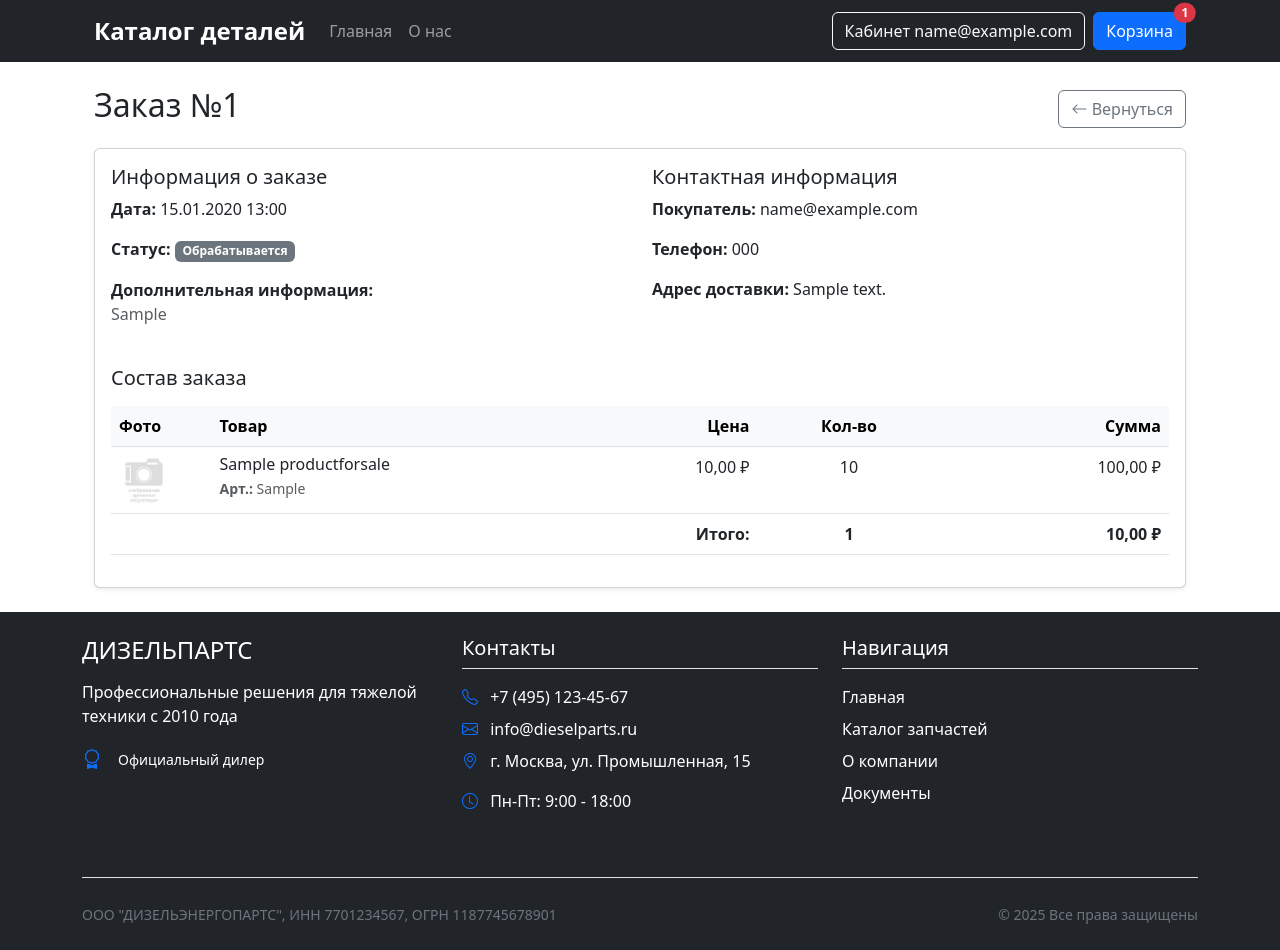
After one commit to DyshaGusew/DiselParts, a Django app: page /order/order-detail/1/ in a window 1280 px wide. The commit adds this page. Run offline with Django 5.2, Linux system fonts and the light colour scheme; a user stored in the database is signed in; tables that the repository leaves empty hold one stand-in row (values such as "Sample post"); data that the repository does not hold is empty; parts of the project's set-up code (start-up, migrations or seed data) failed here and were passed over.

Commit message:
Отображение инфо о заказе + админка

```diff
--- a/accounts/templates/accounts/profile.html
+++ b/accounts/templates/accounts/profile.html
@@ -113,12 +113,13 @@
                                                 </td>
                                                 <td>{{ order.total }} руб.</td>
                                                 <td>
-                                                    <span class="badge rounded-pill py-2 px-3 {% if order.status == 'Pending' %}bg-warning text-dark {% elif order.status == 'Completed' %}bg-success {% elif order.status == 'Cancelled' %}bg-danger {% else %}bg-secondary{% endif %}">
+                                                    <span class="badge {% if order.status == 'Обрабатывается' %}bg-secondary {% elif order.status == 'Отправлен' %}bg-info {% elif order.status == 'Доставлен' %}bg-success {% elif order.status == 'Отменен' %}bg-danger {% else %}bg-primary{% endif %}">
                                                         {{ order.status }}
                                                     </span>
                                                 </td>
                                                 <td class="text-end pe-4">
-                                                    <a href="#" class="btn btn-sm btn-outline-primary rounded-pill px-3">
+                                                    <a href="{% url 'order:order-view' order.id %}"
+                                                       class="btn btn-sm btn-outline-primary rounded-pill px-3">
                                                         <i class="bi bi-eye me-1"></i> Подробнее
                                                     </a>
                                                 </td>
--- a/catalog/models/ProductForSale.py
+++ b/catalog/models/ProductForSale.py
@@ -9,7 +9,6 @@ from django.conf import settings
 
 
 class ProductForSale(Persistent):
-    # Связь с оригинальным товаром
     moysklad_product = models.OneToOneField(
         MoyskladProduct,
         on_delete=models.CASCADE,
@@ -17,7 +16,6 @@ class ProductForSale(Persistent):
         verbose_name="Продукт из МойСклад",
     )
 
-    # Основные поля (дублируем только нужные)
     name = models.CharField(max_length=255, verbose_name="Название")
     article = models.CharField(max_length=100, blank=True, verbose_name="Артикул")
     description = models.TextField(blank=True, verbose_name="Описание")
@@ -33,6 +31,7 @@ class ProductForSale(Persistent):
         verbose_name="Цена продажи мойсклад",
         default=0.00,
     )
+
     # Цена для продажи (может отличаться от цены в МойСклад)
     sale_price = models.DecimalField(
         max_digits=15,
@@ -49,10 +48,8 @@ class ProductForSale(Persistent):
         default=0.00,
     )
 
-    # Дополнительные поля для продажи
     is_active = models.BooleanField(default=True, verbose_name="Активен для продажи")
 
-    # Дополнительные поля, специфичные для вашего приложения
     views = models.PositiveIntegerField(default=0, verbose_name="Просмотры")
     rating = models.FloatField(default=0.0, verbose_name="Рейтинг")
 
@@ -65,9 +62,7 @@ class ProductForSale(Persistent):
         return f"{self.name} ({self.article}) - {self.sale_price} руб."
 
     def get_medium_image_url(self):
-        """Делегируем метод оригинальной модели"""
         return self.moysklad_product.get_medium_image_url()
 
     def get_original_image_url(self):
-        """Делегируем метод оригинальной модели"""
         return self.moysklad_product.get_original_image_url()
--- a/order/models/Order.py
+++ b/order/models/Order.py
@@ -25,6 +25,13 @@ def order_item_deleted(sender, instance, **kwargs):
 
 
 class Order(models.Model):
+    STATUS_CHOICES = [
+        ('Обрабатывается', 'Обрабатывается'),
+        ('Отправлен', 'Отправлен'),
+        ('Доставлен', 'Доставлен'),
+        ('Отменен', 'Отменен'),
+        ('Другое', 'Другое'),
+    ]
     User = models.ForeignKey(
         Buyer,
         on_delete=models.CASCADE,
@@ -36,8 +43,12 @@ class Order(models.Model):
         max_digits=10, decimal_places=2, default=0, verbose_name='Сумма'
     )
     status = models.CharField(
-        max_length=50, default='Обрабатывается', verbose_name='Статус'
+        max_length=255,
+        choices=STATUS_CHOICES,
+        default='Обрабатывается',
+        verbose_name='Статус',
     )
+    other_info = models.TextField(blank=True, verbose_name="Дополнительная информация")
 
     def get_date(self):
         return timezone.localtime(self.order_date).strftime('%d.%m.%Y %H:%M')
--- a/order/models/OrderItem.py
+++ b/order/models/OrderItem.py
@@ -21,6 +21,9 @@ class OrderItem(models.Model):
         default=1, validators=[MinValueValidator(1)], verbose_name='Кол-во'
     )
 
+    def get_sum(self):
+        return self.quantity * self.Product.sale_price
+
     def __str__(self):
         return f"{self.Product.name} x{self.quantity} в {self.Order}"
 
--- /dev/null
+++ b/order/templates/order/order_details.html
@@ -0,0 +1,112 @@
+{% extends "base.html" %}
+{% load static %}
+{% block title %}Информация о заказе №{{ order.id }}{% endblock %}
+{% block content %}
+    <div class="container mt-4">
+        <div class="d-flex justify-content-between align-items-center mb-3">
+            <h2>Заказ №{{ order.id }}</h2>
+            <a href="{% url 'accounts:profile' %}" class="btn btn-outline-secondary">
+                <i class="bi bi-arrow-left"></i> Вернуться
+            </a>
+        </div>
+        <div class="card shadow-sm mb-4">
+            <div class="card-body">
+                <!-- Основная информация о заказе -->
+                <div class="row mb-4">
+                    <div class="col-md-6">
+                        <h5>Информация о заказе</h5>
+                        <p>
+                            <strong>Дата:</strong> {{ order.get_date }}
+                        </p>
+                        <p>
+                            <strong>Статус:</strong>
+                            <span class="badge {% if order.status == 'Обрабатывается' %}bg-secondary {% elif order.status == 'Отправлен' %}bg-info {% elif order.status == 'Доставлен' %}bg-success {% elif order.status == 'Отменен' %}bg-danger {% else %}bg-primary{% endif %}">
+                                {{ order.status }}
+                            </span>
+                        </p>
+                        {% if order.other_info %}
+                            <p>
+                                <strong>Дополнительная информация:</strong>
+                                <br>
+                                <span class="text-muted">{{ order.other_info|linebreaksbr }}</span>
+                            </p>
+                        {% endif %}
+                    </div>
+                    <div class="col-md-6">
+                        <h5>Контактная информация</h5>
+                        <p>
+                            <strong>Покупатель:</strong> {{ order.User.email }}
+                        </p>
+                        <p>
+                            <strong>Телефон:</strong> {{ order.User.phone|default:"не указан" }}
+                        </p>
+                        <p>
+                            <strong>Адрес доставки:</strong> {{ order.User.delivery_address|default:"не указан" }}
+                        </p>
+                    </div>
+                </div>
+                <!-- Таблица товаров -->
+                <h5 class="mb-3">Состав заказа</h5>
+                <div class="table-responsive">
+                    <table class="table table-hover">
+                        <thead class="table-light">
+                            <tr>
+                                <th style="width: 60px;">Фото</th>
+                                <th style="width: 30%;">Товар</th>
+                                <th class="text-end" style="width: 150px;">Цена</th>
+                                <th class="text-center" style="width: 120px;">Кол-во</th>
+                                <th class="text-end" style="width: 150px;">Сумма</th>
+                            </tr>
+                        </thead>
+                        <tbody>
+                            {% for item in order.items.all %}
+                                <tr>
+                                    <td>
+                                        <div style="width: 50px;
+                                                    height: 50px;
+                                                    overflow: hidden;
+                                                    background: #f8f9fa">
+                                            {% if item.Product.get_medium_image_url %}
+                                                <img src="{{ item.Product.get_medium_image_url }}"
+                                                     class="img-fluid h-100 w-100"
+                                                     style="object-fit: contain"
+                                                     alt="{{ item.Product.name }}">
+                                            {% else %}
+                                                <img src="{% static 'catalog/images/placeholder-detail.jpg' %}"
+                                                     class="img-fluid h-100 w-100"
+                                                     style="object-fit: contain"
+                                                     alt="Нет изображения">
+                                            {% endif %}
+                                        </div>
+                                    </td>
+                                    <td>
+                                        <h6 class="mb-1">{{ item.Product.name }}</h6>
+                                        <p class="text-muted small mb-0">
+                                            <strong>Арт.:</strong> {{ item.Product.article|default:"-" }}
+                                        </p>
+                                    </td>
+                                    <td class="text-end">{{ item.Product.sale_price|floatformat:2 }} ₽</td>
+                                    <td class="text-center">{{ item.quantity }}</td>
+                                    <td class="text-end">{{ item.get_sum|floatformat:2 }} ₽</td>
+                                </tr>
+                            {% endfor %}
+                        </tbody>
+                        <tfoot>
+                            <tr>
+                                <td colspan="3" class="text-end">
+                                    <strong>Итого:</strong>
+                                </td>
+                                <td class="text-center">
+                                    <strong>{{ order.items.count }}</strong>
+                                </td>
+                                <td class="text-end">
+                                    <strong>{{ order.total|floatformat:2 }} ₽</strong>
+                                </td>
+                            </tr>
+                        </tfoot>
+                    </table>
+                </div>
+            </div>
+        </div>
+    </div>
+{% endblock %}
--- a/order/urls.py
+++ b/order/urls.py
@@ -22,4 +22,5 @@ urlpatterns = [
         name='update-quantity-product',
     ),
     path('create-order', views.create_order, name='create-order'),
+    path('order-detail/<int:item_id>/', views.order_view, name='order-view'),
 ]
--- a/order/views.py
+++ b/order/views.py
@@ -148,6 +148,16 @@ def update_quantity_from_product(request, item_id):
 
 
 @login_required
+def order_view(request, item_id):
+    order = Order.objects.get(pk=item_id)
+
+    context = {
+        'order': order,
+    }
+    return render(request, 'order/order_details.html', context)
+
+
+@login_required
 def create_order(request):
     try:
         # Получаем корзину пользователя
```
Also changed, not shown: order/admin/order_admin.py (+33 -4 lines), order/migrations/0003_order_other_info_alter_order_status.py (added), order/migrations/0004_alter_order_other_info.py (added).
